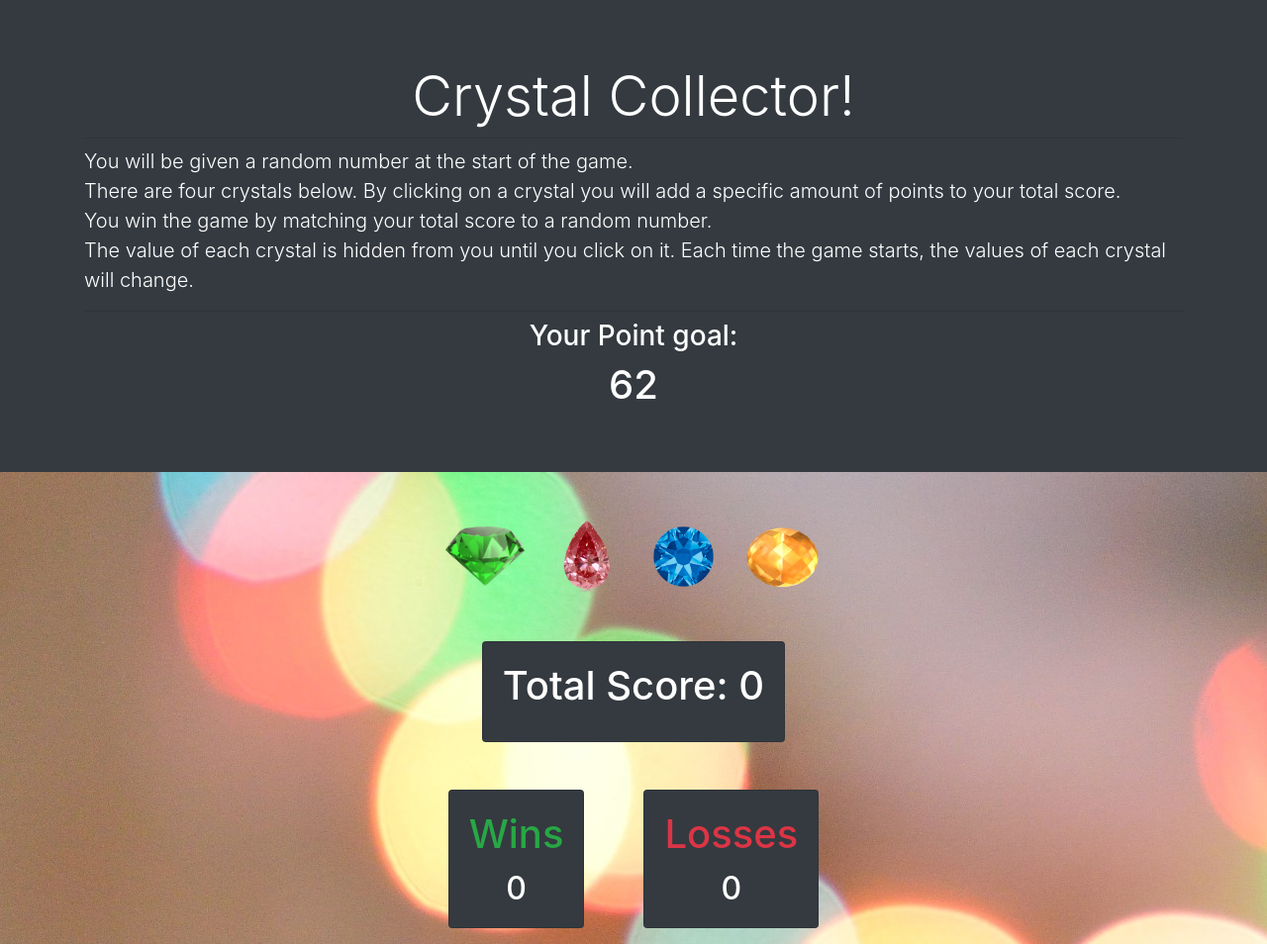
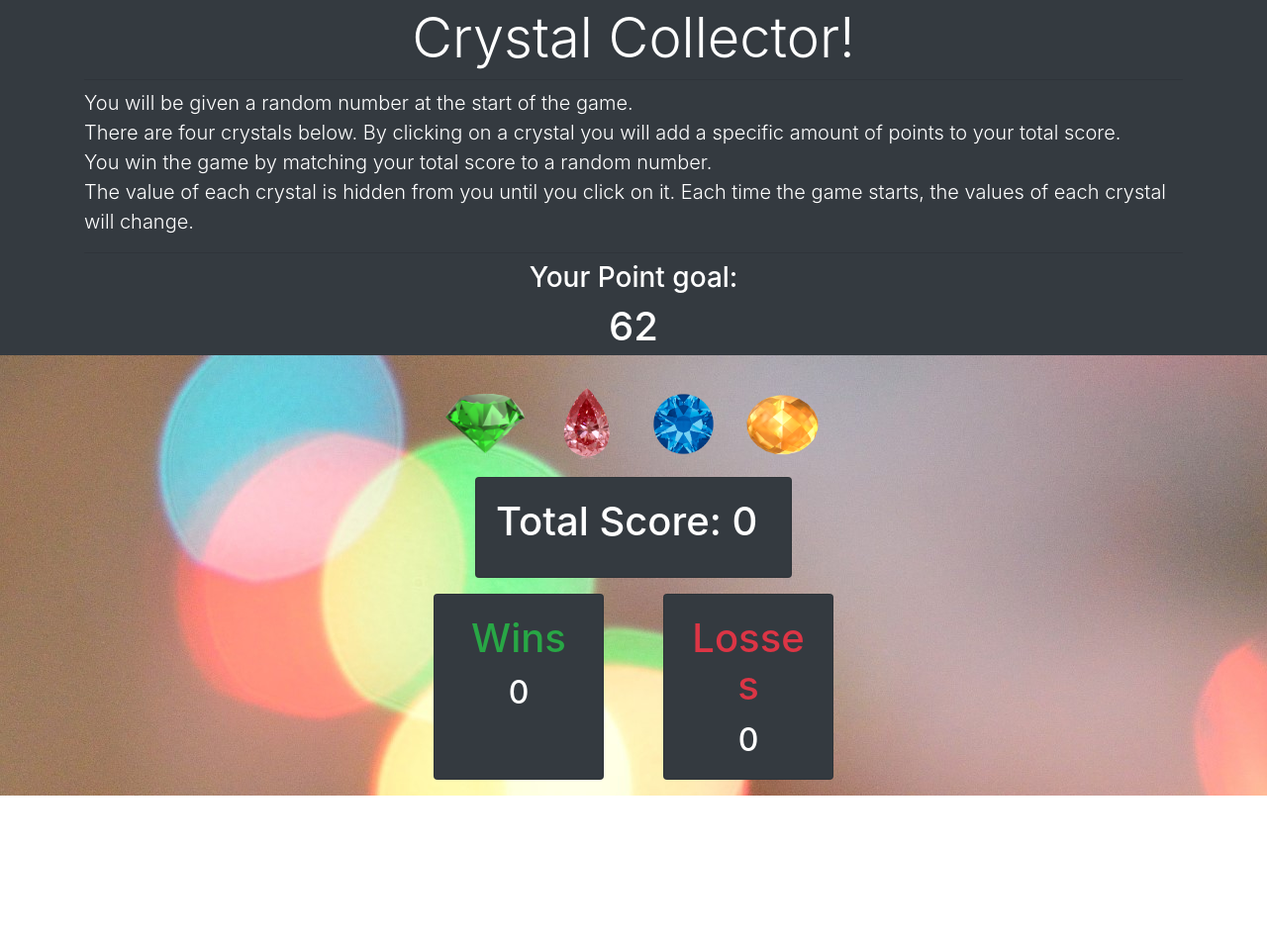
Before and after one commit to aehaq/Crystal-Collector, a plain HTML site: page index.html in a window 1280 px wide. Shown: the whole page at 99% size. After the commit the page ends 804 px from the top, so only its background shows below. Drawn offline with nearby package versions, Linux system fonts and the light colour scheme.

Commit message:
formatting changes, and readme completed

```diff
--- a/assets/css/style.css
+++ b/assets/css/style.css
@@ -1,5 +1,20 @@
 body {
     background-image: url("../images/background.jpg");
+}
+
+.jumbotron-fluid {
+    padding-top: 5px;
+    padding-bottom: 5px;
+}
+
+.score-card {
+    box-sizing: border-box;
+    width: 350px;
+}
+
+.w-l-card {
+    box-sizing: border-box;
+    width: 170px;
 }
 
 .btn {
--- a/assets/javascript/game.js
+++ b/assets/javascript/game.js
@@ -19,7 +19,7 @@ $(document).ready(function () {
     }
 
     //Function used to initialize game.
-    //Resets goal and randomize button using above function, and prints all necessary current values.
+    //Resets goal and randomize button using above functions, and prints all necessary current values.
     function initialize() {
         for (var i = 1; i < 5; i++) {
             randomizeButton($("#button-"+i));
--- a/index.html
+++ b/index.html
@@ -29,16 +29,16 @@
         </div>
     </div>
 
-    <div class="d-flex justify-content-center m-5">
+    <div class="d-flex justify-content-center m-3">
         <button id="button-1" class="btn" value=""></button>
         <button id="button-2" class="btn" value=""></button>
         <button id="button-3" class="btn" value=""></button>
         <button id="button-4" class="btn" value=""></button>
     </div>
 
-    <div class="d-flex justify-content-center m-5">
+    <div class="d-flex justify-content-center m-3">
         <div class="card bg-dark text-white m-10 h-100" style="max-width: 20rem;">
-        <div class="card-body">
+        <div class="card-body score-card">
             <h1 class="card-title"> Total Score: <span id="score"></span> </h1>
         </div>
         </div>
@@ -48,18 +48,18 @@
         <div class="row">
             <div class="col">
                 <div class="card bg-dark m-10 h-100 text-white" style="max-width: 20rem;">
-                <div class="card-body">
+                <div class="card-body w-l-card text-center">
                     <h1 class="card-title text-success"> Wins </h1>
-                    <h2 class="card-text text-center"><span id="wins"></span></h2>
+                    <h2 class="card-text"><span id="wins"></span></h2>
                 </div>
                 </div>
             </div>
             <div class="col"></div>
             <div class="col">
                 <div class="card bg-dark m-10 h-100 text-white" style="max-width: 20rem;">
-                <div class="card-body">
+                <div class="card-body w-l-card text-center">
                     <h1 class="card-title text-danger">Losses</h1>
-                    <h2 class="card-text text-center"><span id="losses"></span></h2>
+                    <h2 class="card-text"><span id="losses"></span></h2>
                 </div>
                 </div>
             </div>
```
Also changed, not shown: assets/images/screenshot.PNG (added), 1 other file.
